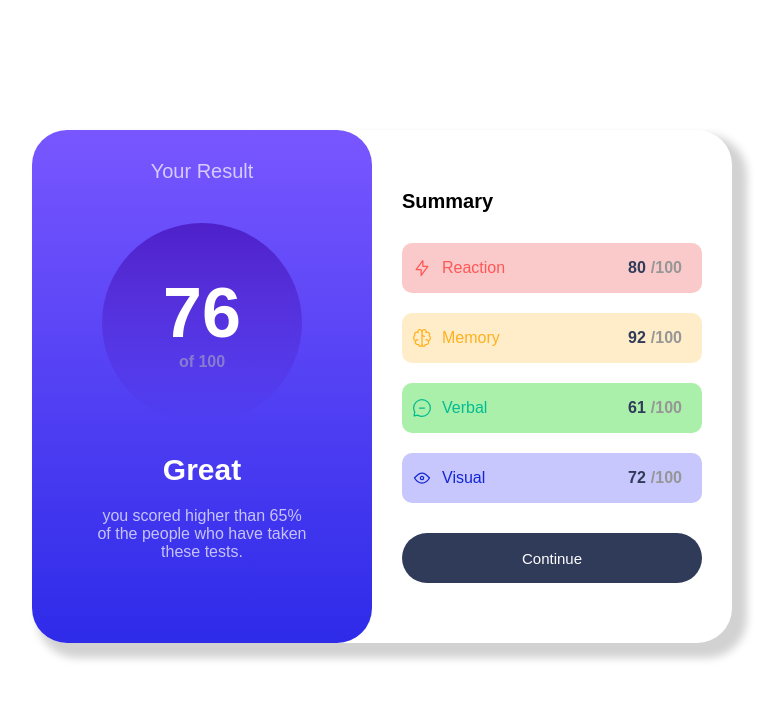
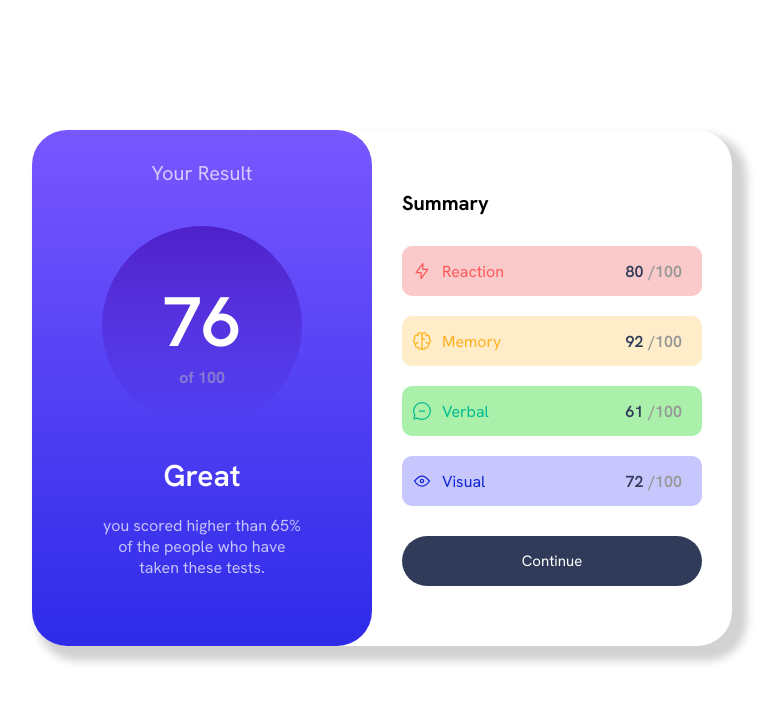
Before and after one commit to mini0222/Result-summary-component, a plain HTML site: page index.html in a window 1280 px wide. Shown: the whole page, without its empty margins (258-1039 px from the left). Drawn offline with Linux system fonts and the light colour scheme.

Commit message:
Update style.css

```diff
--- a/style.css
+++ b/style.css
@@ -1,4 +1,8 @@
 
+@font-face {
+    font-family: "Hanken Grotesk";
+    src: url("./HankenGrotesk-VariableFont_wght.ttf");
+}
 
 * {
     margin: 0;
```
